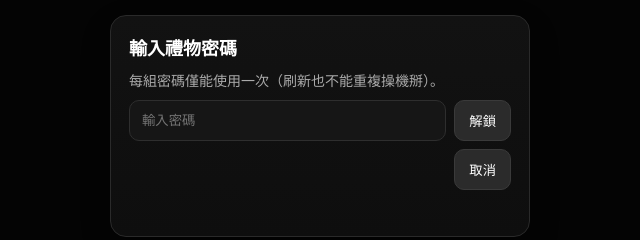
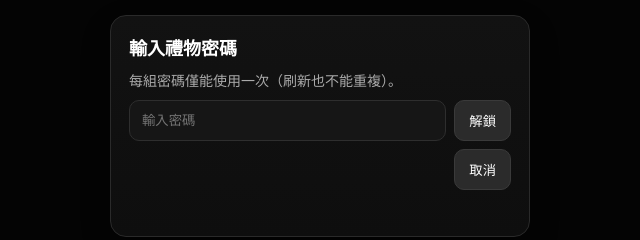
Before and after one commit to x1ao5/x5capital, a plain HTML site: page index.html in a window 1280 px wide. Both pictures are taken after a click on the element 1158 px from the left and 589 px from the top of the page. Shown: the part 274-514 px from the top of the page, 320-960 px from the left. Drawn offline with Linux system fonts and the light colour scheme.

Commit message:
Update index.html

```diff
--- a/index.html
+++ b/index.html
@@ -517,7 +517,7 @@
 <div id="pwdMask" class="modal-mask" role="dialog" aria-modal="true">
   <div class="modal">
     <h3>輸入禮物密碼</h3>
-    <p>每組密碼僅能使用一次（刷新也不能重複操機掰）。</p>
+    <p>每組密碼僅能使用一次（刷新也不能重複）。</p>
     <div class="row">
       <input id="pwdInput" type="password" placeholder="輸入密碼" />
       <button id="pwdSubmit">解鎖</button>
```
